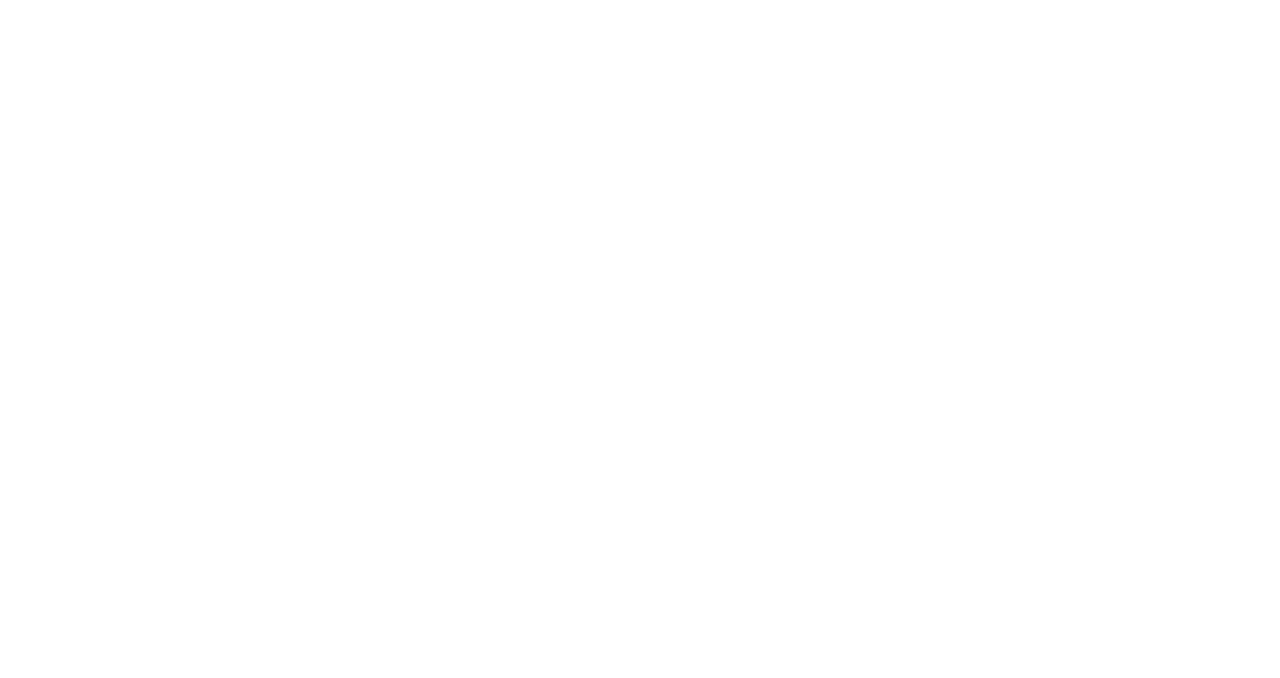
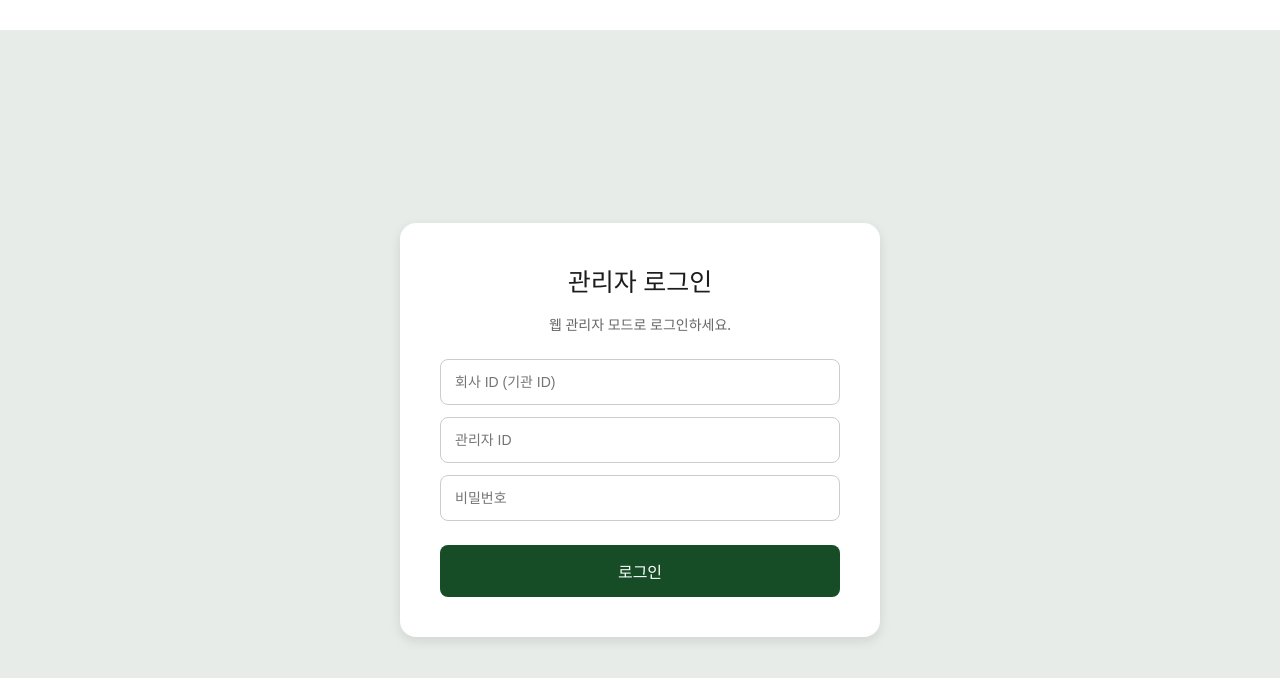
Before and after one commit to TeamDoubleO/FE-Dashboard, a React (Vite) app: page /adminlogin in a window 1280 px wide. Before the commit this address had no page. Shown: the top 678 px of the page. Built offline with nearby package versions, Linux system fonts and the light colour scheme.

Commit message:
KW-93/feat: admin login page ui 구현

```diff
--- a/src/App.tsx
+++ b/src/App.tsx
@@ -2,6 +2,7 @@ import { BrowserRouter as Router, Routes, Route} from 'react-router-dom';
 
 import TablePage from './pages/TablePage'
 import Dashboard from './pages/Dashboard'
+import AdminLogin from './pages/AdminLogin'
 
 function App() {
 
@@ -11,6 +12,7 @@ function App() {
         <Routes>
           <Route path="/table" element={<TablePage />} />
           <Route path="/dashboard" element={<Dashboard/>} />
+          <Route path="/adminlogin" element={<AdminLogin/>} />
         </Routes>
       </Router>
     </>
--- a/src/components/Admin/css/AdminLoginBox.css
+++ b/src/components/Admin/css/AdminLoginBox.css
@@ -1,13 +1,4 @@
-.admin-login-container {
-    display: flex;
-    justify-content: center;
-    align-items: center;
-    height: 100vh;
-    width: 100vw;
-    background-color: #e7ece8;
-  }
-
-  .admin-login-box {
+.admin-login-box {
     background-color: white;
     padding: 40px;
     border-radius: 16px;
--- /dev/null
+++ b/src/pages/AdminLogin.tsx
@@ -0,0 +1,16 @@
+import './css/AdminLogin.css';
+import AdminLoginBox from '../components/Admin/AdminLoginBox';
+
+const AdminLogin = () => {
+  const handleLogin = () => {
+    console.log('로그인 성공');
+  };
+
+  return (
+    <div className="admin-login-page">
+      <AdminLoginBox onLogin={handleLogin} />
+    </div>
+  );
+};
+
+export default AdminLogin;
--- /dev/null
+++ b/src/pages/css/AdminLogin.css
@@ -0,0 +1,19 @@
+.admin-login-page {
+    width: 100%;
+    height: calc(100vh - 60px);
+    display: flex;
+    justify-content: center;
+    align-items: center;
+    padding-top: 60px;
+    box-sizing: border-box;
+  }
+
+
+  .admin-login-container {
+    display: flex;
+    justify-content: center;
+    align-items: center;
+    height: 100vh;
+    width: 100vw;
+    background-color: #e7ece8;
+  }
```
